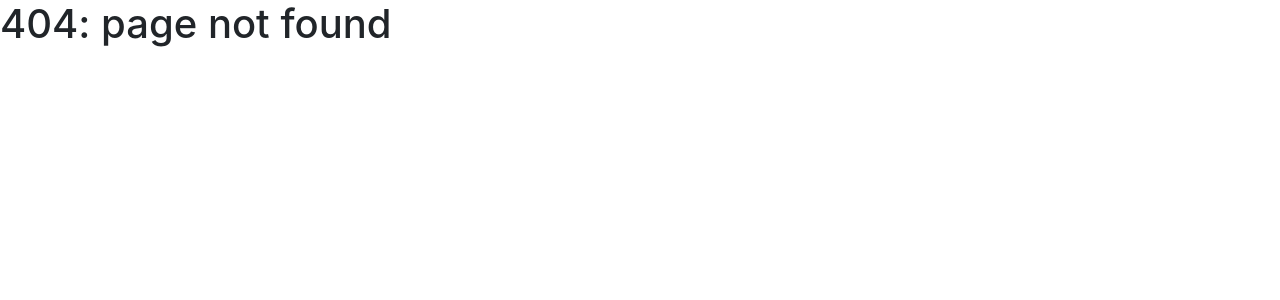
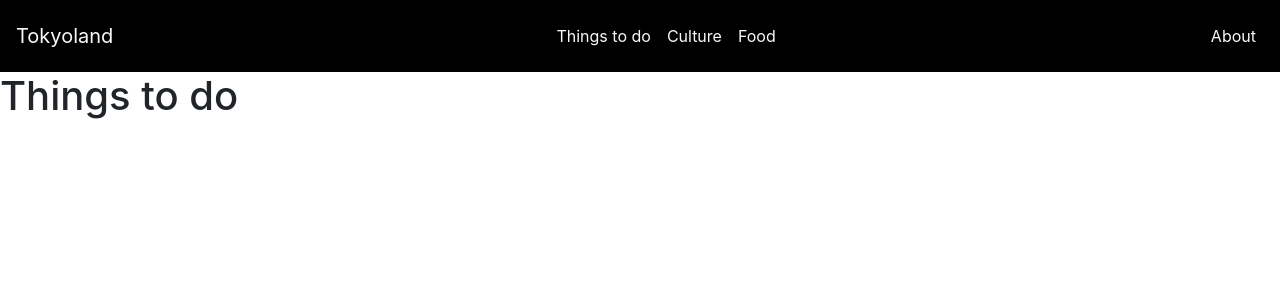
Before and after one commit to DonatellaC/tokyoland, a React (Create React App) app: page /things-to-do in a window 1280 px wide. Before the commit this address had no page. Shown: the top 300 px of the page. Built offline with nearby package versions, Linux system fonts and the light colour scheme.

Commit message:
added ThingsToDo component

```diff
--- a/src/App.js
+++ b/src/App.js
@@ -5,7 +5,7 @@ import Food from "./screens/Food/Food";
 import Tokyo from "./screens/Tokyo/Tokyo";
 import Culture from "./screens/Culture/Culture";
 import Home from "./screens/Home/Home";
-
+import ThingsToDo from "./screens/ThingsToDo/ThingsToDo";
 
 function App() {
   return (
@@ -21,6 +21,9 @@ function App() {
           <Route path="/culture" component={Culture}>
             <Culture />
           </Route>
+          <Route path="/things-to-do" component={ThingsToDo}>
+            <ThingsToDo />
+          </Route>
           <Route path="/" exact component={Home}>
             <Home />
           </Route>
--- a/src/components/Cards/Cards.js
+++ b/src/components/Cards/Cards.js
@@ -1,4 +1,5 @@
 import React, { useState } from "react";
+import { useHistory } from "react-router-dom";
 import { data } from "../../data";
 import { Card, Button } from "react-bootstrap";
 import { FontAwesomeIcon } from "@fortawesome/react-fontawesome";
@@ -36,6 +37,8 @@ const responsive = {
 
 function Cards() {
   const [places, setPlaces] = useState(data);
+  const history = useHistory();
+
   return (
     <div id="things-to-do">
       <h1 className="title-cards">Things to do</h1>
@@ -63,7 +66,12 @@ function Cards() {
                   <Card.Body>
                     <Card.Title className="title-places">{name}</Card.Title>
                     <Card.Text className="text-places">{description}</Card.Text>
-                                        <Button variant="danger">Explore</Button>
+                    <Button
+                      onClick={() => history.push("/things-to-do")}
+                      variant="danger"
+                    >
+                      Explore
+                    </Button>
                     <Button className="button-heart" variant="outline-danger">
                       {<FontAwesomeIcon icon={faHeart} />}
                     </Button>
--- a/src/components/Header/Header.js
+++ b/src/components/Header/Header.js
@@ -1,28 +1,43 @@
-import React from 'react'
-import "./Header.css"
+import React from "react";
+import "./Header.css";
 import { Navbar, Nav } from "react-bootstrap";
 
 function Header() {
   return (
     <div>
       <header>
-                <Navbar className="navbar p-3 text-light" collapseOnSelect expand="lg" variant="dark">
-                    <Navbar.Brand className="text-light" href="#home">Tokyoland</Navbar.Brand>
+        <Navbar
+          className="navbar p-3 text-light"
+          collapseOnSelect
+          expand="lg"
+          variant="dark"
+        >
+          <Navbar.Brand className="text-light" href="/">
+            Tokyoland
+          </Navbar.Brand>
           <Navbar.Toggle aria-controls="responsive-navbar-nav" />
           <Navbar.Collapse id="responsive-navbar-nav">
             <Nav className="m-auto">
-                            <Nav.Link className="text-light" href="#things-to-do">Things to do</Nav.Link>
-                            <Nav.Link className="text-light" href="/culture">Culture</Nav.Link>
-                            <Nav.Link className="text-light" href="/food">Food</Nav.Link>
+              <Nav.Link className="text-light" href="#things-to-do">
+                Things to do
+              </Nav.Link>
+              <Nav.Link className="text-light" href="/culture">
+                Culture
+              </Nav.Link>
+              <Nav.Link className="text-light" href="/food">
+                Food
+              </Nav.Link>
             </Nav>
             <Nav>
-                            <Nav.Link className="text-light" href="#footer">About</Nav.Link>
+              <Nav.Link className="text-light" href="#footer">
+                About
+              </Nav.Link>
             </Nav>
           </Navbar.Collapse>
         </Navbar>
       </header>
     </div>
-    )
+  );
 }
 
-export default Header
+export default Header;
--- /dev/null
+++ b/src/screens/ThingsToDo/ThingsToDo.js
@@ -0,0 +1,13 @@
+import React from "react";
+import Header from "../../components/Header/Header";
+
+const ThingsToDo = () => {
+  return (
+    <div>
+      <Header />
+      <h1>Things to do</h1>
+    </div>
+  );
+};
+
+export default ThingsToDo;
```
Also changed, not shown: src/screens/UenoPark/UenoPark.js (added, +7 -0 lines), 1 other file (tests, documents, lock files or other folders). Lines whose indentation alone changed are shown as unchanged.
